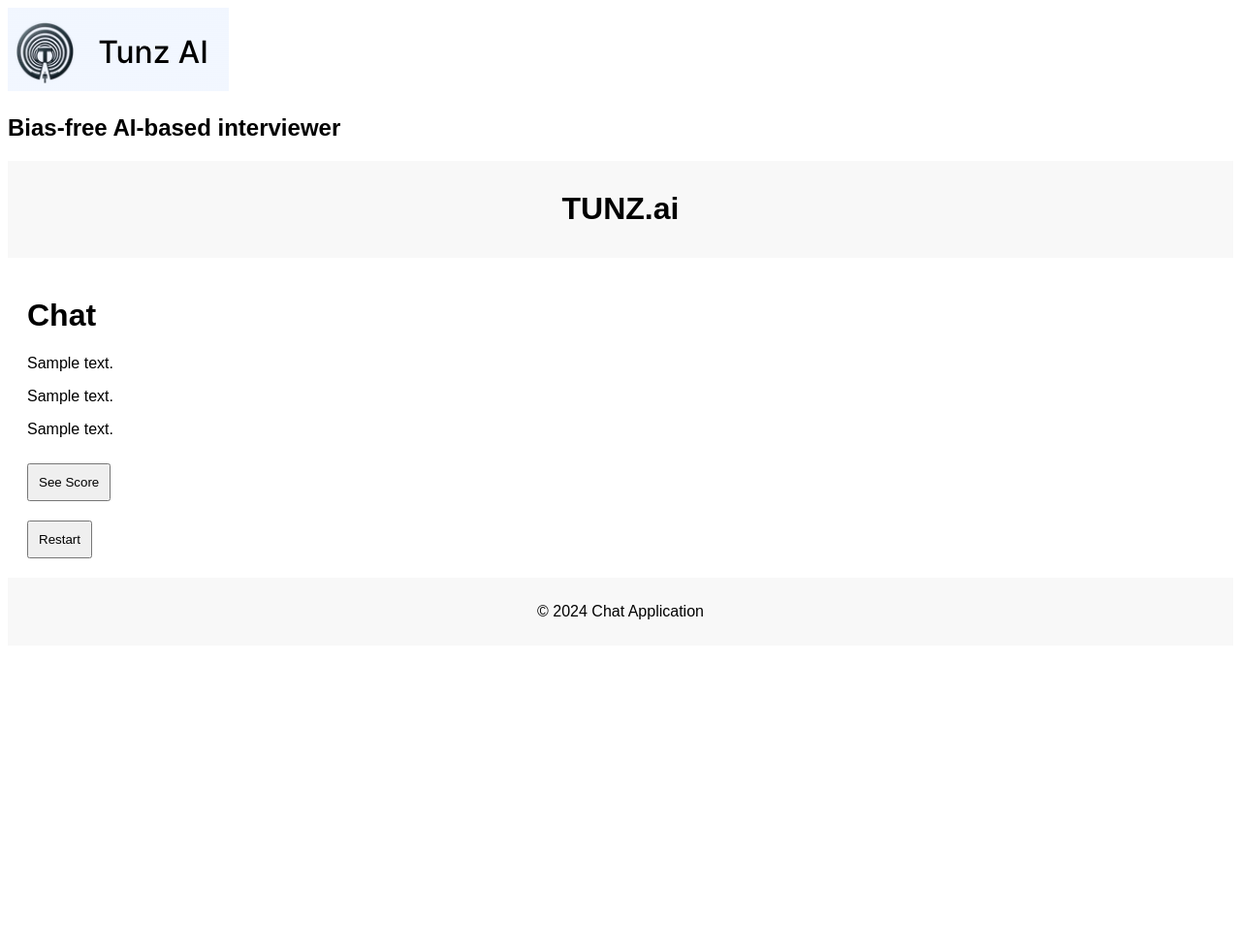
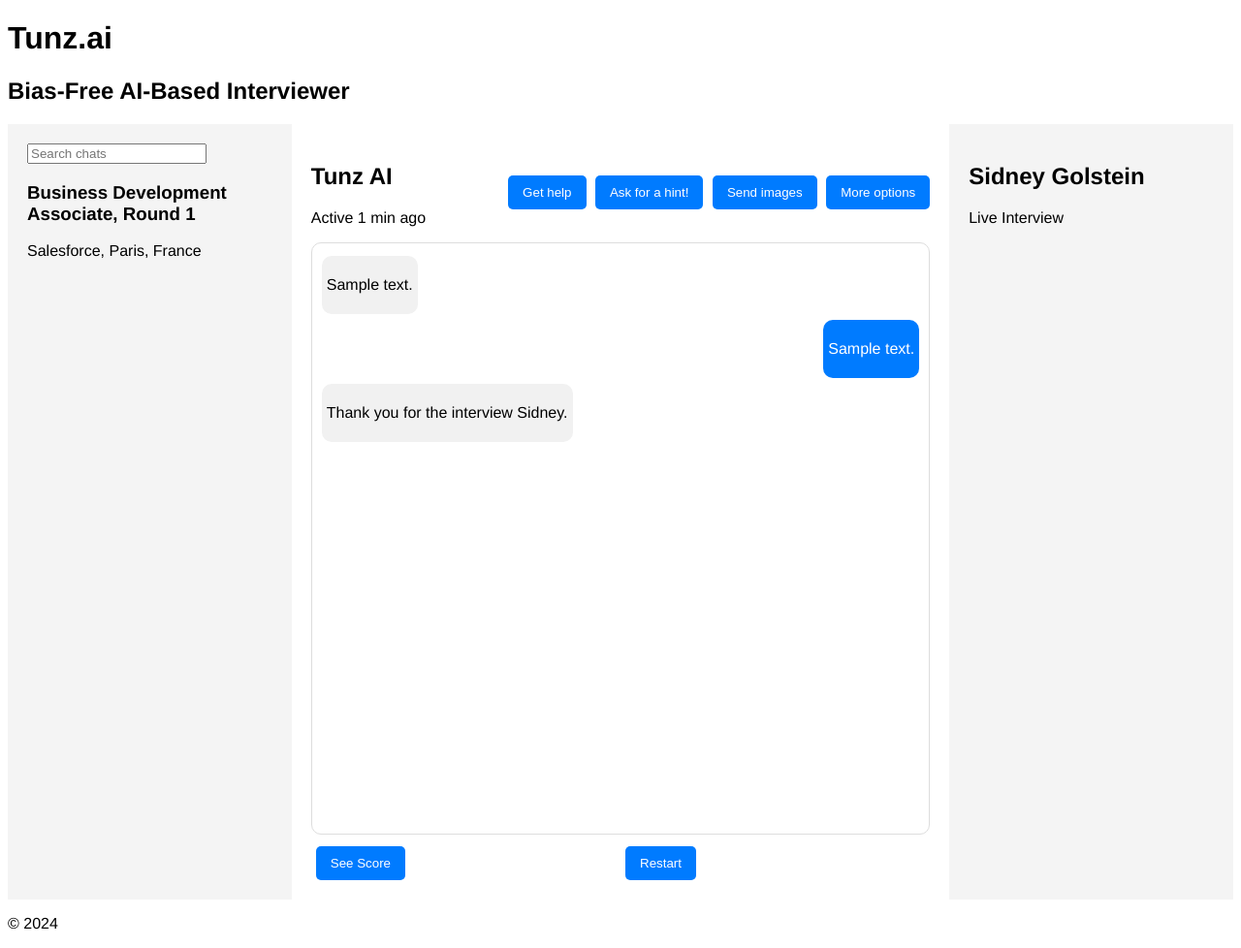
Before and after one commit to sidneygolstein/tunz.ai, a Flask app: page /chat in a window 1280 px wide. Shown: the whole page at 97% size. Before the commit the page ends 639 px from the top, so only its background shows below. Run offline with Flask 3, Linux system fonts and the light colour scheme; the visitor is signed in with stand-in values (Sample User, id 1); tables that the repository leaves empty hold one stand-in row (values such as "Sample post").

Commit message:
Updated: CSS and HTML for styling the chat screen. Need to style the other screens too. \ On the ste parameters page: On click: generate an url link that opens the chat page on a new window. \ To do: Generate a link that is sent to a default mail address when generating the interview parameters in order to access to the chat page via this link. Also, need to update the model. An HR creates the interview and sets the parameters. An applicant receives the link via email and starts the interview. Then, need to update the AI model and scoring.

```diff
--- a/app/routes.py
+++ b/app/routes.py
@@ -43,7 +43,8 @@ def set_parameters(interview_id):
         session['interview_parameter_id'] = interview_parameter.id
         session['interview_id'] = interview_id
         db.session.commit()
-        return redirect(url_for('main.start_chat', interview_parameter_id=interview_parameter.id, interview_id=interview_id))
+        interview_link = url_for('main.start_chat', interview_parameter_id=interview_parameter.id, interview_id=interview_id, _external=True)
+        return render_template('interview_link.html', interview_link=interview_link)
     return render_template('set_parameters.html', interview_id=interview_id)
 
 
@@ -74,6 +75,8 @@ def start_chat(interview_parameter_id, interview_id):
 
 @main.route('/chat', methods=['GET', 'POST'])
 def chat():
+    thank_you_message = "Thank you for the interview Sidney." if session['language'] == 'english' else "Merci pour l'entretien Sidney."
+
     if 'interview_parameter_id' not in session or 'interview_id' not in session:
         return redirect(url_for('main.home'))
 
@@ -100,25 +103,24 @@ def chat():
         # Check if the maximum number of questions has been reached
         num_questions = Question.query.filter_by(session_id=current_session_id).count()
 
-        if num_questions > interview_parameter.max_questions:
-            thank_you_message = "Thank you for the interview." if session['language'] == 'english' else "Merci pour l'entretien."
-            question = Question(content=thank_you_message, session_id=current_session_id)
+        if num_questions >= interview_parameter.max_questions:
+            #question = Question(content=thank_you_message, session_id=current_session_id)
+            #db.session.add(question)
+            #db.session.commit()
+            session['finished'] = True
+            #return render_template('chat.html', questions=questions, answers=answers, max_questions=max_questions)
+        else:
+            # Get the assistant's next response
+            assistant_response = get_openai_thread_response(thread_id, assistant_id, user_input)
+
+            # Save the assistant's question to the database
+            question = Question(content=assistant_response, session_id=current_session_id)
             db.session.add(question)
             db.session.commit()
-            session['finished'] = True
-            return render_template('chat.html', questions=questions, answers=answers, max_questions=max_questions)
-
-        # Get the assistant's next response
-        assistant_response = get_openai_thread_response(thread_id, assistant_id, user_input)
-
-        # Save the assistant's question to the database
-        question = Question(content=assistant_response, session_id=current_session_id)
-        db.session.add(question)
-        db.session.commit()
 
         return redirect(url_for('main.chat'))
 
-    return render_template('chat.html', questions=questions, answers=answers, max_questions=max_questions)
+    return render_template('chat.html', questions=questions, answers=answers, max_questions=max_questions, thank_you_message=thank_you_message)
 
 
 
@@ -135,11 +137,13 @@ def result():
 
 @main.route('/restart', methods=['POST'])
 def restart():
-    session.pop('session_id', None)  # Remove the session ID from the Flask session
-    session.pop('thread_id', None)  # Remove the thread ID from the Flask session
-    session.pop('assistant_id', None)  # Remove the assistant ID from the Flask session
-    session.pop('language', None)  # Remove the language from the Flask session
-    session.pop('finished', None)  # Remove the finished flag from the Flask session
+    session.pop('session_id', None)
+    session.pop('thread_id', None)
+    session.pop('assistant_id', None)
+    session.pop('language', None)
+    session.pop('finished', None)
+    session.pop('interview_parameter_id', None)
+    session.pop('interview_id', None)
     return redirect(url_for('main.home'))
 
 def calculate_score(answers):
--- a/app/static/static/styles.css
+++ b/app/static/static/styles.css
@@ -1,27 +1,117 @@
 body {
-    font-family: Arial, sans-serif;
+    font-family: 'Helvetica Neue', Helvetica, Arial, sans-serif;
 }
 
-header, footer {
-    background-color: #f8f8f8;
-    padding: 10px;
-    text-align: center;
+.chat-container {
+    display: flex;
+    height: 100vh;
 }
 
-main {
+.sidebar,
+.sidebar-right {
+    flex: 0 0 20%;
+    padding: 20px;
+    background-color: #f4f4f4;
+}
+
+.chat-content {
+    flex: 1;
+    display: flex;
+    flex-direction: column;
+    justify-content: space-between;
     padding: 20px;
 }
 
-form {
-    margin-top: 10px;
+.chat-header {
+    display: flex;
+    justify-content: space-between;
+    align-items: center;
 }
 
-textarea {
-    width: 100%;
-    height: 100px;
+#chat-box {
+    flex: 1;
+    overflow-y: auto;
+    padding: 10px;
+    border: 1px solid #ddd;
+    margin-bottom: 12px;
+    display: flex;
+    flex-direction: column;
+    border-radius: 10px
 }
 
-button {
-    margin-top: 10px;
+.message {
+    max-width: 60%;
+    margin: 3px 0;
+    padding: 5px;
+    border-radius: 10px;
+}
+
+.message.assistant {
+    background-color: #f1f1f1;
+    align-self: flex-start;
+    color: black;
+}
+
+.message.user {
+    background-color: #007bff;
+    color: white;
+    align-self: flex-end;
+}
+
+
+.chat-input {
+    display: flex;
+    align-items: center;
+    position: relative;
+}
+
+.chat-input form {
+    display: flex;
+    align-items: center;
+    width: 100%;
+}
+
+.chat-input input[type="text"] {
+    flex: 1;
     padding: 10px;
+    border: 1px solid #ddd;
+    border-radius: 20px;
+    margin-right: 10px;
 }
+
+.chat-input .icons {
+    display: flex;
+    align-items: center;
+    margin-right: 10px;
+}
+
+.chat-input .icons i {
+    margin: 0 5px;
+    color: #999;
+    cursor: pointer;
+}
+
+.chat-input button {
+    padding: 10px 20px;
+    border: none;
+    background-color: #007bff;
+    color: white;
+    border-radius: 20px;
+    cursor: pointer;
+}
+
+.chat-header-right button,
+.chat-input button[type="submit"] {
+    background-color: #007bff;
+    color: white;
+    border: none;
+    padding: 10px 15px;
+    border-radius: 5px;
+    cursor: pointer;
+    margin-left: 5px;
+}
+
+.chat-header-right button:hover,
+.chat-input button[type="submit"]:hover {
+    background-color: #0056b3;
+}
--- a/app/templates/base.html
+++ b/app/templates/base.html
@@ -1,23 +1,22 @@
 <!DOCTYPE html>
 <html lang="en">
 <head>
+    <link rel="stylesheet" href="https://cdnjs.cloudflare.com/ajax/libs/font-awesome/5.15.3/css/all.min.css">
     <meta charset="UTF-8">
+    <meta name="viewport" content="width=device-width, initial-scale=1.0">
     <title>{% block title %}Tunz.ai{% endblock %}</title>
     <link rel="stylesheet" href="{{ url_for('static', filename='static/styles.css') }}">
-    <img src="{{url_for('static', filename='static/tunz.png')}}">
 </head>
 <body>
-    <section>
-        <h1>Bias-free AI-based interviewer</h1>
-    </section>
     <header>
-        <h1>TUNZ.ai</h1>
+        <h1>Tunz.ai</h1>
+        <h2>Bias-Free AI-Based Interviewer</h2>
     </header>
     <main>
         {% block content %}{% endblock %}
     </main>
     <footer>
-        <p>&copy; 2024 Chat Application</p>
+        <p>&copy; 2024</p>
     </footer>
 </body>
 </html>
--- a/app/templates/chat.html
+++ b/app/templates/chat.html
@@ -3,7 +3,31 @@
 {% block title %}Chat{% endblock %}
 
 {% block content %}
-    <h1>Chat</h1>
+<div class="chat-container">
+    <div class="sidebar">
+        <div class="search-bar">
+            <input type="text" placeholder="Search chats">
+        </div>
+        <div class="chat-list">
+            <div class="chat-item">
+                <h3>Business Development Associate, Round 1</h3>
+                <p>Salesforce, Paris, France</p>
+            </div>
+        </div>
+    </div>
+    <div class="chat-content">
+        <div class="chat-header">
+            <div class="chat-header-left">
+                <h2>Tunz AI</h2>
+                <p>Active 1 min ago</p>
+            </div>
+            <div class="chat-header-right">
+                <button>Get help</button>
+                <button>Ask for a hint!</button>
+                <button>Send images</button>
+                <button>More options</button>
+            </div>
+        </div>
         <div id="chat-box">
             {% for question in questions %}
             <div class="message assistant">
@@ -17,20 +41,39 @@
             {% endif %}
             {% endfor %}
             {% endfor %}
+            {% if session.get('finished') %}
+            <div class = "message assistant">
+                <p>{{thank_you_message}}</p>
             </div>
-    {% if not session.get('finished')and questions|length < max_questions %}
-        <form action="{{ url_for('main.chat') }}" method="post">
+            {% endif %}
+        </div>
+        <div class="chat-input">
+            {% if not session.get('finished') %}
+            <form action="{{ url_for('main.chat') }}" method="post" id="chat-form">
                 <input type="hidden" name="question_id" value="{{ questions[-1].id }}">
-            <input type="text" name="answer" required>
+                <input type="text" name="answer" required placeholder="Enter your message">
+                <div class="icons">
+                    <i class="fas fa-microphone"></i>
+                    <i class="fas fa-smile"></i>
+                    <i class="fas fa-image"></i>
+                </div>
                 <button type="submit">Send</button>
             </form>
             {% else %}
-        <p>{{ questions[-1].content }}</p>
             <form method="get" action="{{ url_for('main.result') }}">
                 <button type="submit">See Score</button>
             </form>
-    {% endif %}
             <form method="post" action="{{ url_for('main.restart') }}">
                 <button type="submit">Restart</button>
             </form>
+            {% endif %}
+        </div>
+    </div>
+    <div class="sidebar-right">
+        <div class="sidebar-right-header">
+            <h2>Sidney Golstein</h2>
+            <p>Live Interview</p>
+        </div>
+    </div>
+</div>
 {% endblock %}
--- a/app/templates/set_parameters.html
+++ b/app/templates/set_parameters.html
@@ -3,8 +3,10 @@
 <head>
     <meta charset="UTF-8">
     <title>Set Parameters</title>
+    <link rel="stylesheet" href="{{ url_for('static', filename='styles.css') }}">
 </head>
 <body>
+    <div class="container">
         <h1>Set Interview Parameters</h1>
         <form action="{{ url_for('main.set_parameters', interview_id=interview_id) }}" method="POST">
             <label for="language">Select Language:</label>
@@ -22,5 +24,6 @@
             <br>
             <button type="submit">Set Parameters</button>
         </form>
+    </div>
 </body>
 </html>
```
Also changed, not shown: app/templates/home.html (+8 -6 lines), app/templates/interview_link.html (added, +11 -0 lines), app/templates/result.html (+7 -7 lines), 1 other file. Lines whose indentation alone changed are shown as unchanged.
